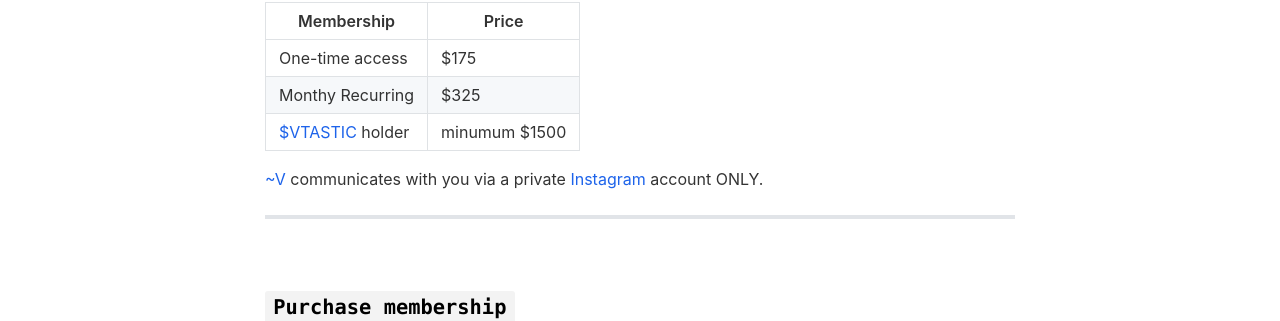
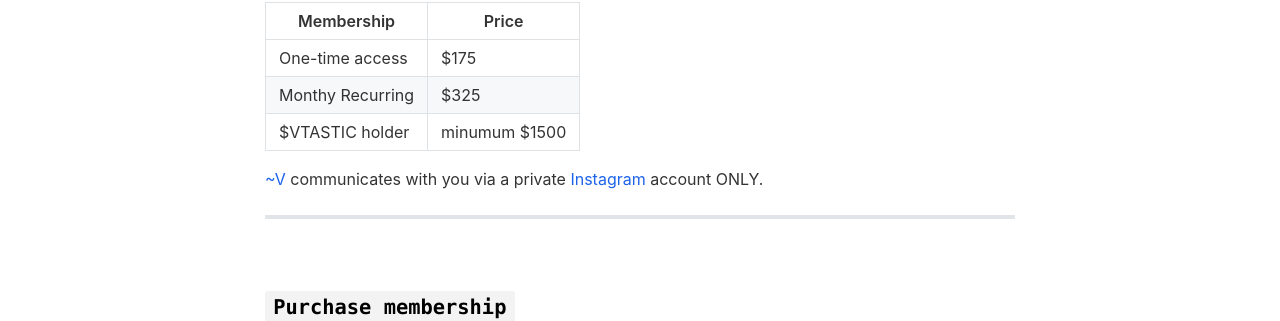
Before and after one commit to 5tnvan/vtastic, a Jekyll site: the page built from _pages/join.md, in a window 1280 px wide. Shown: the part 250-571 px from the top of the page. Built offline with Jekyll 4.4.1, drawn with Linux system fonts in a browser that asks for light colours; nearby versions of some CDN libraries; part of the change alters nothing that is shown.

```diff
--- a/_pages/join.md
+++ b/_pages/join.md
@@ -13,7 +13,7 @@ include_in_header: true
 | --- | --- |
 | One-time access | $175 |
 | Monthy Recurring | $325 |
-| [$VTASTIC](https://pages.github.com/) holder | minumum $1500 |
+| $VTASTIC holder | minumum $1500 |
 
 [~V](https://pages.github.com/) communicates with you via a private [Instagram](https://pages.github.com/) account ONLY.
 
@@ -35,7 +35,7 @@ ________
 - [Purchase here](https://pages.github.com/)
 
 #### Being a [$VTASTIC](https://pages.github.com/) holder AND a paid member gets you:
-- Access to [~V](https://pages.github.com/) private Instagram
+- Access to [~V](../v) private Instagram
 - Commmunication: text & voice
 - Custom requests accepted
 - [Purchase here](https://pages.github.com/)
```
